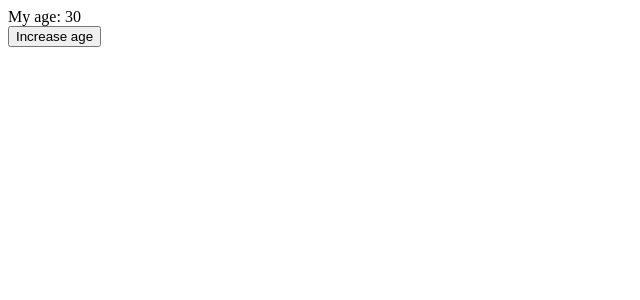
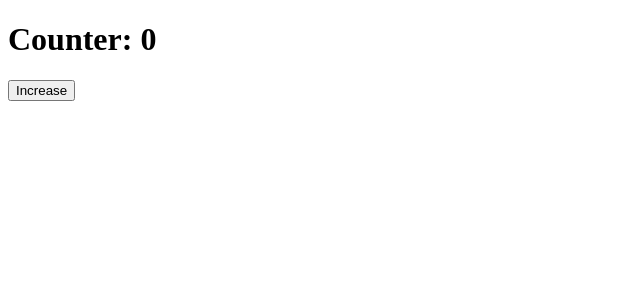
Before and after one commit to hson194/review-reactjs, a React (Vite) app: page / in a window 1280 px wide. Shown: the top 300 px of the page, without its empty margins (0-640 px from the left). Built offline with nearby package versions, Linux system fonts and the light colour scheme.

Commit message:
chore: practice setState with counter

```diff
--- a/src/App.tsx
+++ b/src/App.tsx
@@ -1,9 +1,9 @@
-import { AgeChanging } from './hooks/use-state/AgeChanging'
+import { Counter } from './hooks/use-state/Counter'
 
 function App() {
   return (
     <>
-      <AgeChanging />
+      <Counter />
     </>
   )
 }
--- /dev/null
+++ b/src/hooks/use-state/Counter.tsx
@@ -0,0 +1,16 @@
+import { useState } from 'react';
+
+export function Counter () {
+	const [counter, setCounter] = useState(0)
+
+	function increaseCounter() {
+		setCounter(prev => prev + 1)
+	}
+
+	return (
+		<>
+			<h1>Counter: {counter}</h1>
+			<button onClick={increaseCounter}>Increase</button>
+		</>
+	);
+}
```
